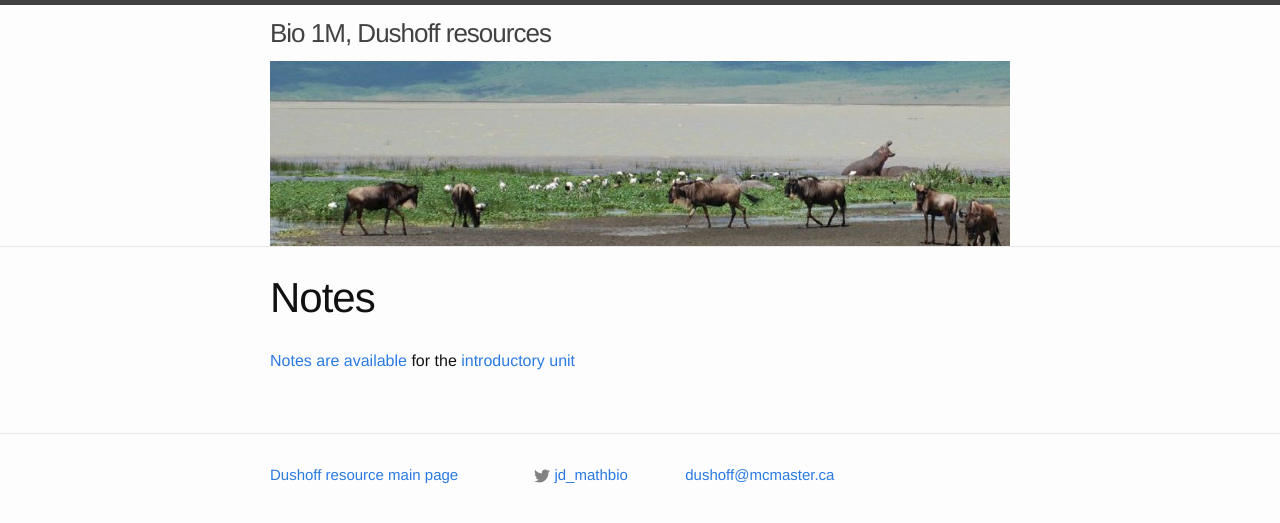
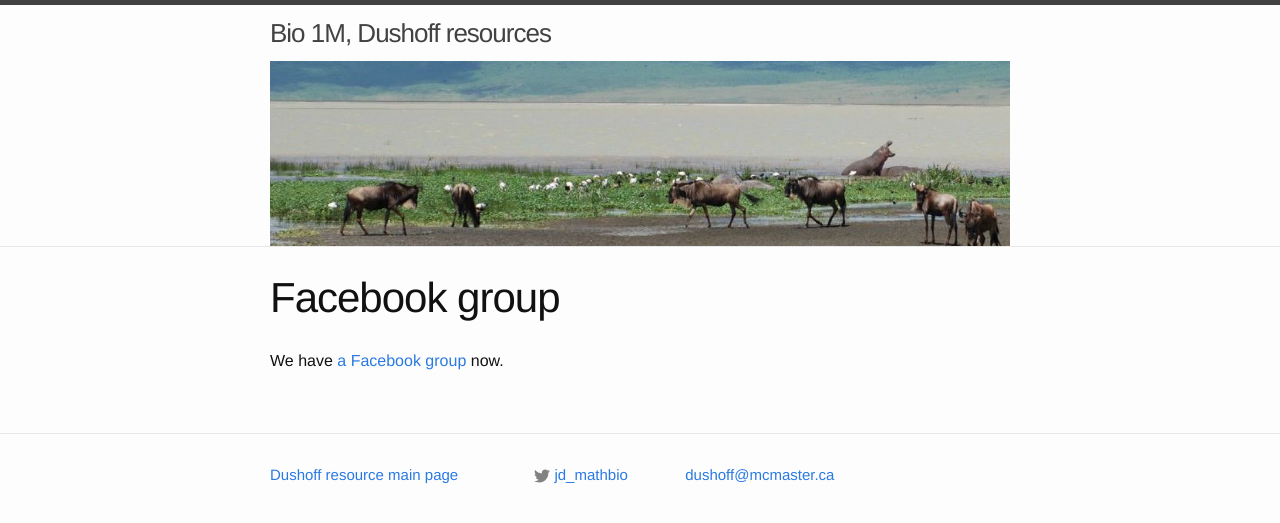
Before and after one commit to Bio1M/Bio1M.github.io, a Jekyll site: the page built from announce.md, in a window 1280 px wide. Shown: the top 523 px of the page. Built offline with Jekyll 4.4.1, drawn with Linux system fonts in a browser that asks for light colours.

Commit message:
Autocommit (Bio1M.github.io)

```diff
--- a/announce.md
+++ b/announce.md
@@ -1,6 +1,6 @@
 ---
 layout: post
-title: Notes
+title: Facebook group
 ---
 
-[Notes are available](/materials/intro.handouts.pdf) for the [introductory unit](/intro.html)
+We have [a Facebook group](https://www.facebook.com/groups/103090283767508/) now.
```
Also changed, not shown: 1 other file.
